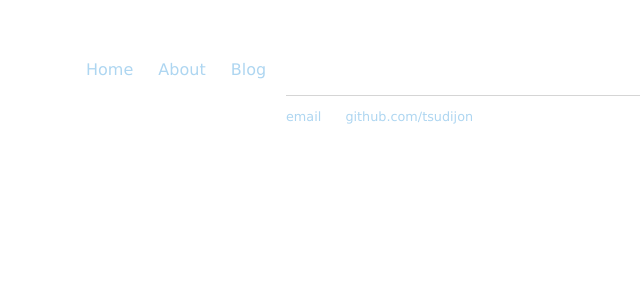
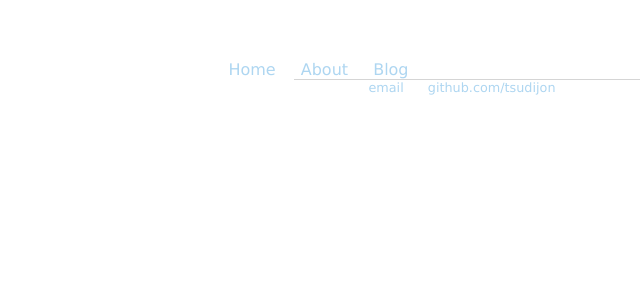
Before and after one commit to tsudijon/tsudijon.github.io, a Jekyll site: the page built from cv/index.html, in a window 1280 px wide. Shown: the top 300 px of the page, without its empty margins (106-746 px from the left). Built offline with Jekyll 4.4.1, drawn with Linux system fonts in a browser that asks for light colours.

Commit message:
Added header footer styling

```diff
--- a/_layouts/default.html
+++ b/_layouts/default.html
@@ -8,7 +8,7 @@
 		<body>
 			<nav>
 	    		<ul>
-	        		<li><a href="/">Home</a></li>
+	        		<li><a href="\">Home</a></li>
 		        	<li><a href="/about">About</a></li>
 	        		<li><a href="/blog">Blog</a></li>
 	    		</ul>
--- a/css/main.css
+++ b/css/main.css
@@ -50,6 +50,12 @@
     margin-right: 200px;
     margin-left: 200px;
 }
+
+body {
+    margin-right: 200px;
+    margin-left: 200px;
+}
+
 footer {
     margin-right: 200px;
     margin-left: 200px;
@@ -62,9 +68,15 @@
     margin-left: 200px;
 }
 
+ul {
+    width: 70%;
+    margin: auto;
+}
+
 ul.posts {
     margin: 20px auto 40px;
     font-size: 1.5em;
+
 }
 
 ul.posts li {
```
